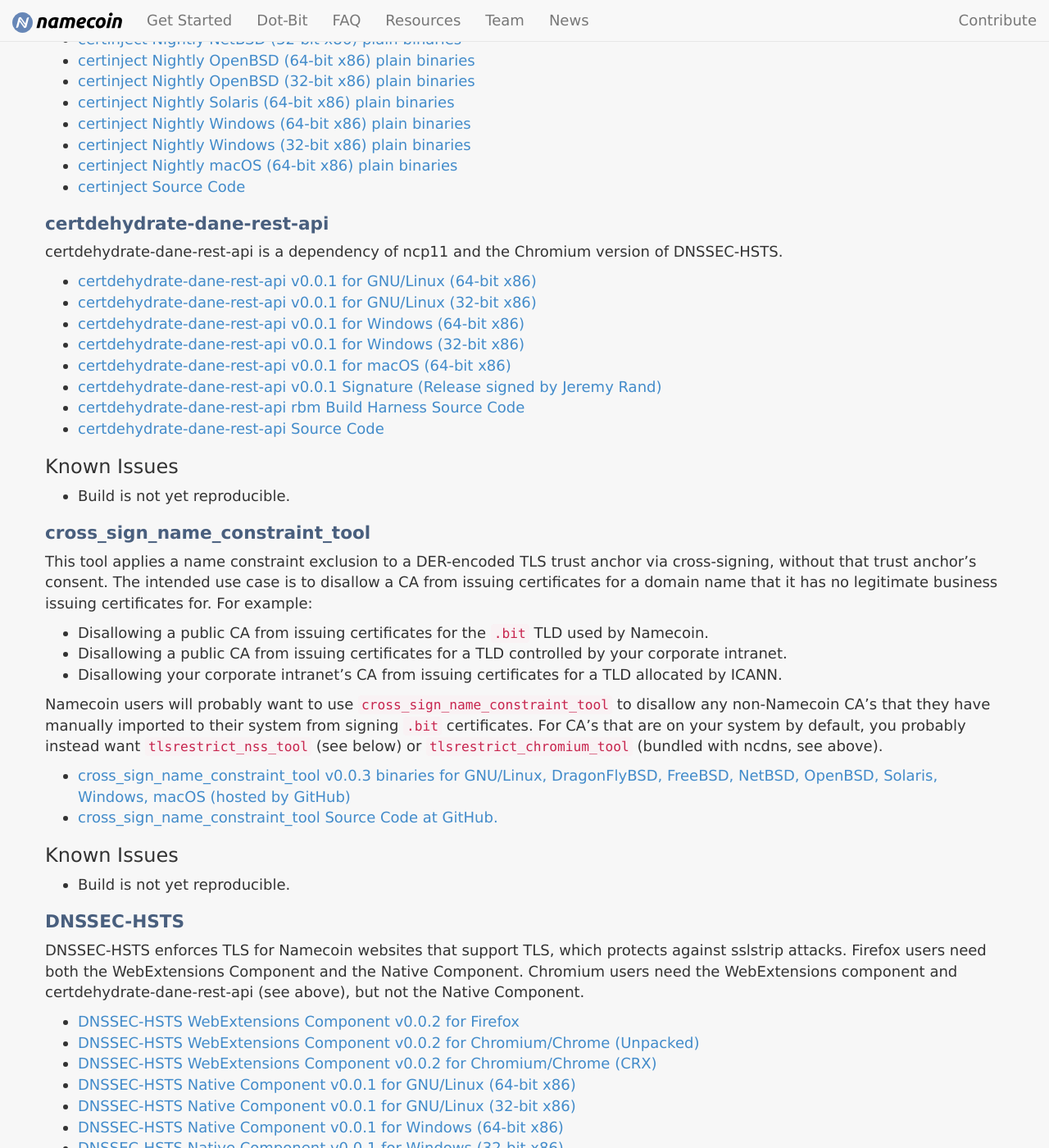
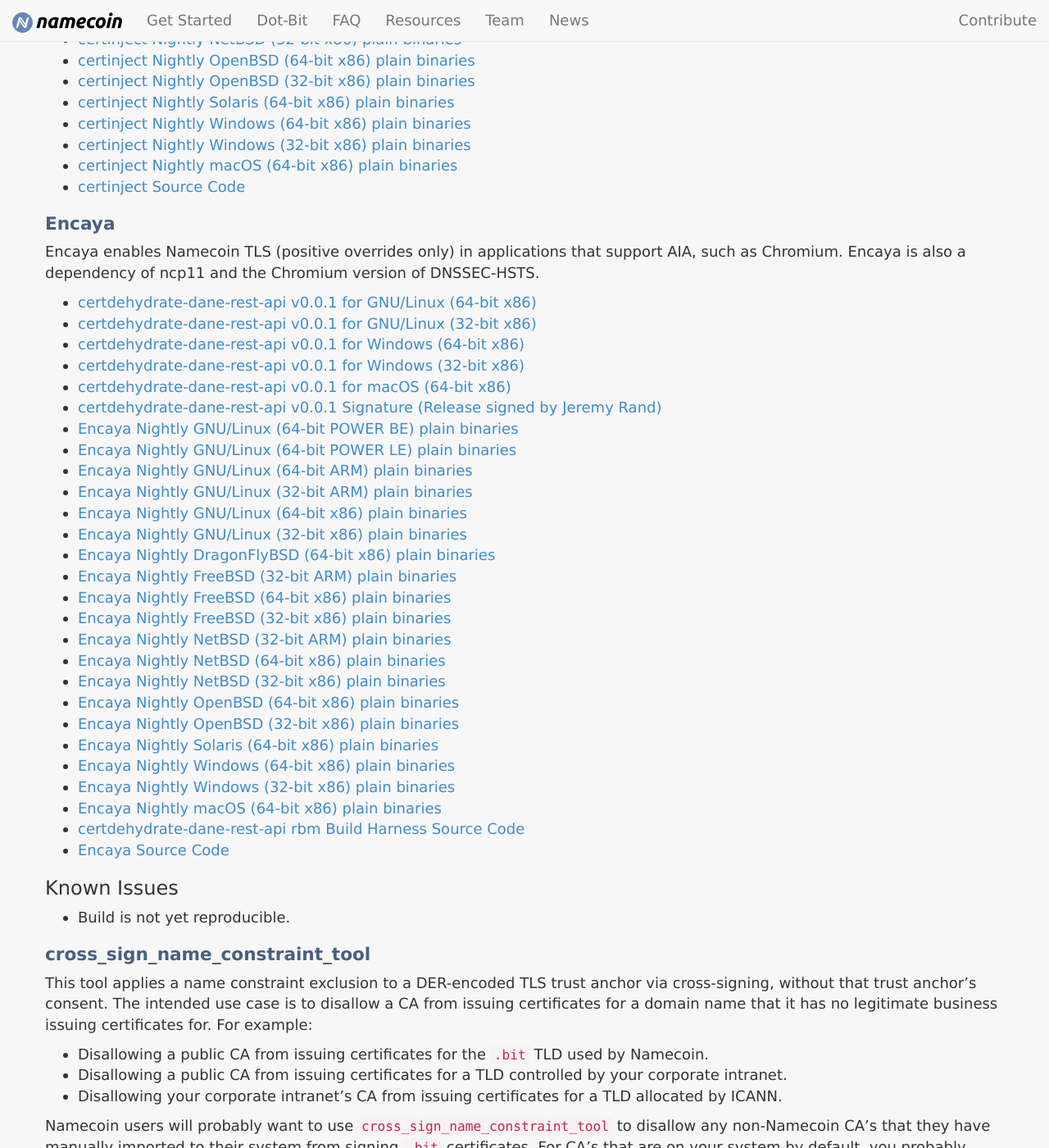
Before and after one commit to JeremyRand/namecoin.org, a Jekyll site: the page built from download/betas/index.md, in a window 1280 px wide and 1400 px high, scrolled down 4964 px. Shown: the whole window at 82% size. Built offline with Jekyll 4.4.1, drawn with Linux system fonts in a browser that asks for light colours.

Commit message:
Add Nightly builds of Encaya

```diff
--- a/download/betas/index.md
+++ b/download/betas/index.md
@@ -193,9 +193,9 @@ certinject is a tool for adding and manipulating certificates in the Windows Cry
 * [certinject Nightly macOS (64-bit x86) plain binaries](https://api.cirrus-ci.com/v1/artifact/github/namecoin/certinject/Cross-Compile%20Go%20latest/binaries/dist/certinject--darwin_amd64.tar.gz)
 * [certinject Source Code](https://github.com/namecoin/certinject)
 
-## certdehydrate-dane-rest-api
+## Encaya
 
-certdehydrate-dane-rest-api is a dependency of ncp11 and the Chromium version of DNSSEC-HSTS.
+Encaya enables Namecoin TLS (positive overrides only) in applications that support AIA, such as Chromium.  Encaya is also a dependency of ncp11 and the Chromium version of DNSSEC-HSTS.
 
 * [certdehydrate-dane-rest-api v0.0.1 for GNU/Linux (64-bit x86)](https://www.namecoin.org/files/ncdns/ncdns-0.0.10.3/certdehydrate-dane-rest-api-0.0.1-linux-x86_64.tar.gz)
 * [certdehydrate-dane-rest-api v0.0.1 for GNU/Linux (32-bit x86)](https://www.namecoin.org/files/ncdns/ncdns-0.0.10.3/certdehydrate-dane-rest-api-0.0.1-linux-i686.tar.gz)
@@ -203,8 +203,27 @@ certdehydrate-dane-rest-api is a dependency of ncp11 and the Chromium version of
 * [certdehydrate-dane-rest-api v0.0.1 for Windows (32-bit x86)](https://www.namecoin.org/files/ncdns/ncdns-0.0.10.3/certdehydrate-dane-rest-api-0.0.1-windows-i686.tar.gz)
 * [certdehydrate-dane-rest-api v0.0.1 for macOS (64-bit x86)](https://www.namecoin.org/files/ncdns/ncdns-0.0.10.3/certdehydrate-dane-rest-api-0.0.1-osx-x86_64.tar.gz)
 * [certdehydrate-dane-rest-api v0.0.1 Signature (Release signed by Jeremy Rand)](https://www.namecoin.org/files/ncdns/ncdns-0.0.10.3/ncdns-0.0.10.3.SHA256SUMS.asc)
+* [Encaya Nightly GNU/Linux (64-bit POWER BE) plain binaries](https://api.cirrus-ci.com/v1/artifact/github/namecoin/encaya/Cross-Compile%20Go%20latest/binaries/dist/encaya--linux_ppc64.tar.gz)
+* [Encaya Nightly GNU/Linux (64-bit POWER LE) plain binaries](https://api.cirrus-ci.com/v1/artifact/github/namecoin/encaya/Cross-Compile%20Go%20latest/binaries/dist/encaya--linux_ppc64le.tar.gz)
+* [Encaya Nightly GNU/Linux (64-bit ARM) plain binaries](https://api.cirrus-ci.com/v1/artifact/github/namecoin/encaya/Cross-Compile%20Go%20latest/binaries/dist/encaya--linux_arm64.tar.gz)
+* [Encaya Nightly GNU/Linux (32-bit ARM) plain binaries](https://api.cirrus-ci.com/v1/artifact/github/namecoin/encaya/Cross-Compile%20Go%20latest/binaries/dist/encaya--linux_arm.tar.gz)
+* [Encaya Nightly GNU/Linux (64-bit x86) plain binaries](https://api.cirrus-ci.com/v1/artifact/github/namecoin/encaya/Cross-Compile%20Go%20latest/binaries/dist/encaya--linux_amd64.tar.gz)
+* [Encaya Nightly GNU/Linux (32-bit x86) plain binaries](https://api.cirrus-ci.com/v1/artifact/github/namecoin/encaya/Cross-Compile%20Go%20latest/binaries/dist/encaya--linux_386.tar.gz)
+* [Encaya Nightly DragonFlyBSD (64-bit x86) plain binaries](https://api.cirrus-ci.com/v1/artifact/github/namecoin/encaya/Cross-Compile%20Go%20latest/binaries/dist/encaya--dragonfly_amd64.tar.gz)
+* [Encaya Nightly FreeBSD (32-bit ARM) plain binaries](https://api.cirrus-ci.com/v1/artifact/github/namecoin/encaya/Cross-Compile%20Go%20latest/binaries/dist/encaya--freebsd_arm.tar.gz)
+* [Encaya Nightly FreeBSD (64-bit x86) plain binaries](https://api.cirrus-ci.com/v1/artifact/github/namecoin/encaya/Cross-Compile%20Go%20latest/binaries/dist/encaya--freebsd_amd64.tar.gz)
+* [Encaya Nightly FreeBSD (32-bit x86) plain binaries](https://api.cirrus-ci.com/v1/artifact/github/namecoin/encaya/Cross-Compile%20Go%20latest/binaries/dist/encaya--freebsd_386.tar.gz)
+* [Encaya Nightly NetBSD (32-bit ARM) plain binaries](https://api.cirrus-ci.com/v1/artifact/github/namecoin/encaya/Cross-Compile%20Go%20latest/binaries/dist/encaya--netbsd_arm.tar.gz)
+* [Encaya Nightly NetBSD (64-bit x86) plain binaries](https://api.cirrus-ci.com/v1/artifact/github/namecoin/encaya/Cross-Compile%20Go%20latest/binaries/dist/encaya--netbsd_amd64.tar.gz)
+* [Encaya Nightly NetBSD (32-bit x86) plain binaries](https://api.cirrus-ci.com/v1/artifact/github/namecoin/encaya/Cross-Compile%20Go%20latest/binaries/dist/encaya--netbsd_386.tar.gz)
+* [Encaya Nightly OpenBSD (64-bit x86) plain binaries](https://api.cirrus-ci.com/v1/artifact/github/namecoin/encaya/Cross-Compile%20Go%20latest/binaries/dist/encaya--openbsd_amd64.tar.gz)
+* [Encaya Nightly OpenBSD (32-bit x86) plain binaries](https://api.cirrus-ci.com/v1/artifact/github/namecoin/encaya/Cross-Compile%20Go%20latest/binaries/dist/encaya--openbsd_386.tar.gz)
+* [Encaya Nightly Solaris (64-bit x86) plain binaries](https://api.cirrus-ci.com/v1/artifact/github/namecoin/encaya/Cross-Compile%20Go%20latest/binaries/dist/encaya--solaris_amd64.tar.gz)
+* [Encaya Nightly Windows (64-bit x86) plain binaries](https://api.cirrus-ci.com/v1/artifact/github/namecoin/encaya/Cross-Compile%20Go%20latest/binaries/dist/encaya--windows_amd64.tar.gz)
+* [Encaya Nightly Windows (32-bit x86) plain binaries](https://api.cirrus-ci.com/v1/artifact/github/namecoin/encaya/Cross-Compile%20Go%20latest/binaries/dist/encaya--windows_386.tar.gz)
+* [Encaya Nightly macOS (64-bit x86) plain binaries](https://api.cirrus-ci.com/v1/artifact/github/namecoin/encaya/Cross-Compile%20Go%20latest/binaries/dist/encaya--darwin_amd64.tar.gz)
 * [certdehydrate-dane-rest-api rbm Build Harness Source Code](https://github.com/namecoin/ncdns-repro)
-* [certdehydrate-dane-rest-api Source Code](https://github.com/namecoin/certdehydrate-dane-rest-api)
+* [Encaya Source Code](https://github.com/namecoin/encaya)
 
 ### Known Issues
 
```
